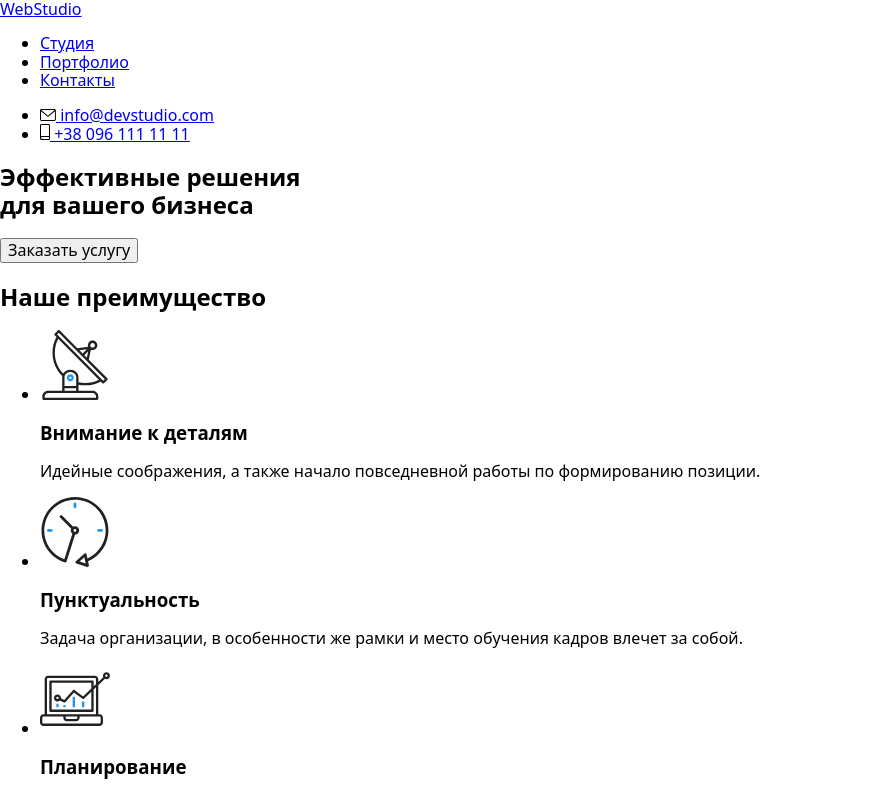
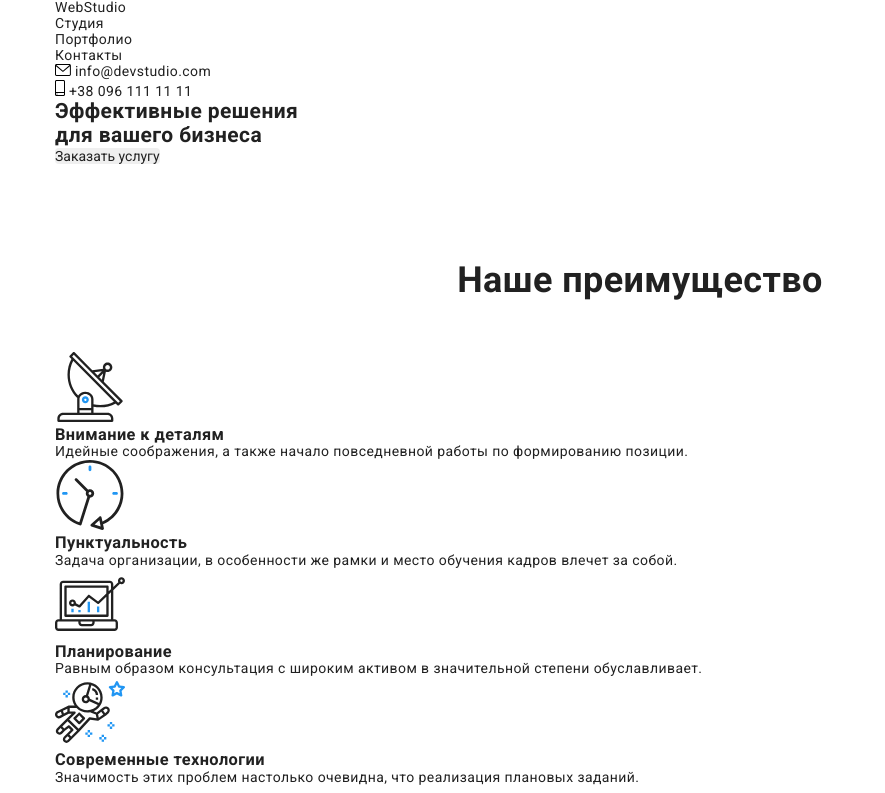
Before and after one commit to linafv/goit-markup-hw-07, a plain HTML site: page index.html in a window 1280 px wide. Shown: the top 793 px of the page, without its empty margins (0-885 px from the left). Drawn offline with nearby package versions, Linux system fonts and the light colour scheme; files that its build step writes are made by us from their sources.

Commit message:
ref: fill the main scss file

```diff
--- a/sass/main.scss
+++ b/sass/main.scss
@@ -1,5 +1,55 @@
-@import "./utils/variables.scss";
-@import "./components/common.scss";
-@import "./components/header.scss";
-@import "./components/footer.scss";
-@import "./components/modal.scss";
+@import './utils/variables.scss';
+@import './components/common.scss';
+@import './components/header.scss';
+@import './components/footer.scss';
+@import './components/modal.scss';
+
+*,
+*::after,
+*::before {
+  margin: 0;
+  padding: 0;
+}
+body {
+  font-family: 'Roboto', sans-serif;
+  font-weight: 400;
+  font-size: 14px;
+  line-height: 1.14;
+  letter-spacing: 0.03em;
+  color: var(--main-text-color);
+}
+a {
+  text-decoration: none;
+  color: inherit;
+}
+ul {
+  padding: 0;
+}
+ul li {
+  list-style: none;
+}
+button {
+  border: none;
+  border-radius: 4px;
+  cursor: pointer;
+  color: inherit;
+}
+textarea {
+  resize: none;
+}
+
+.section {
+  padding: 94px 0;
+}
+.container {
+  margin: 0 auto;
+  padding: 0 15px;
+  max-width: 1200px;
+}
+.title {
+  margin-bottom: 50px;
+  font-weight: 700;
+  font-size: 36px;
+  line-height: 1.2;
+  text-align: center;
+}
```
